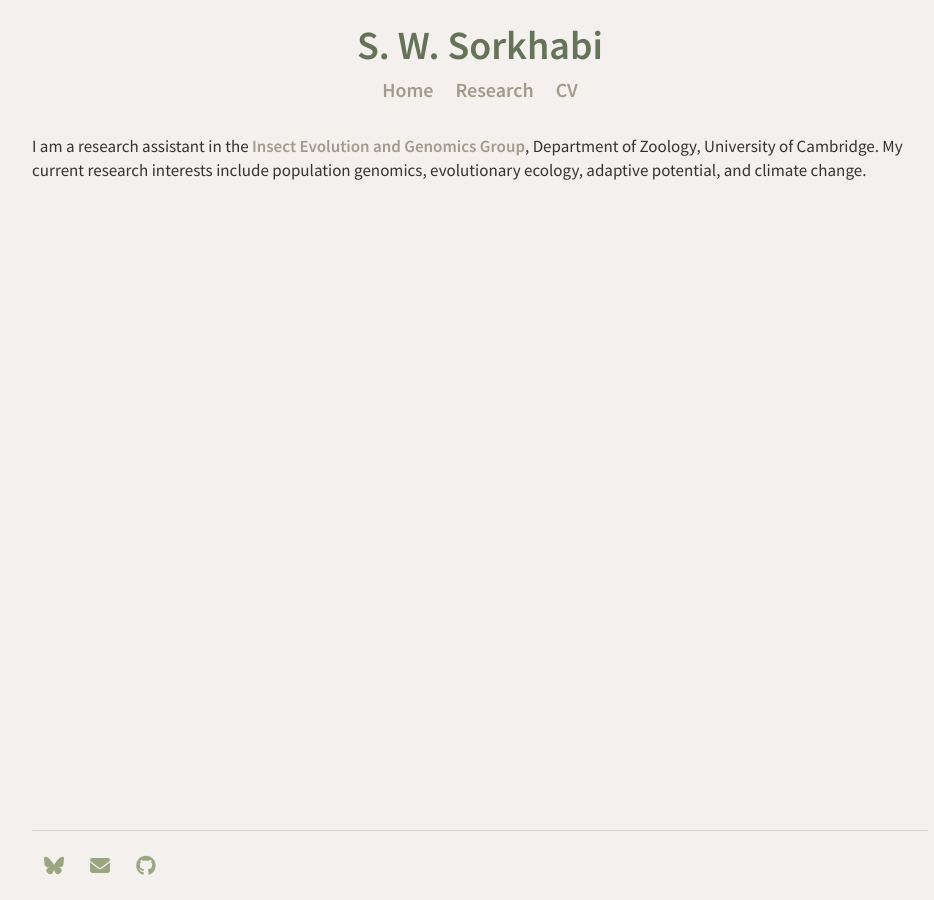
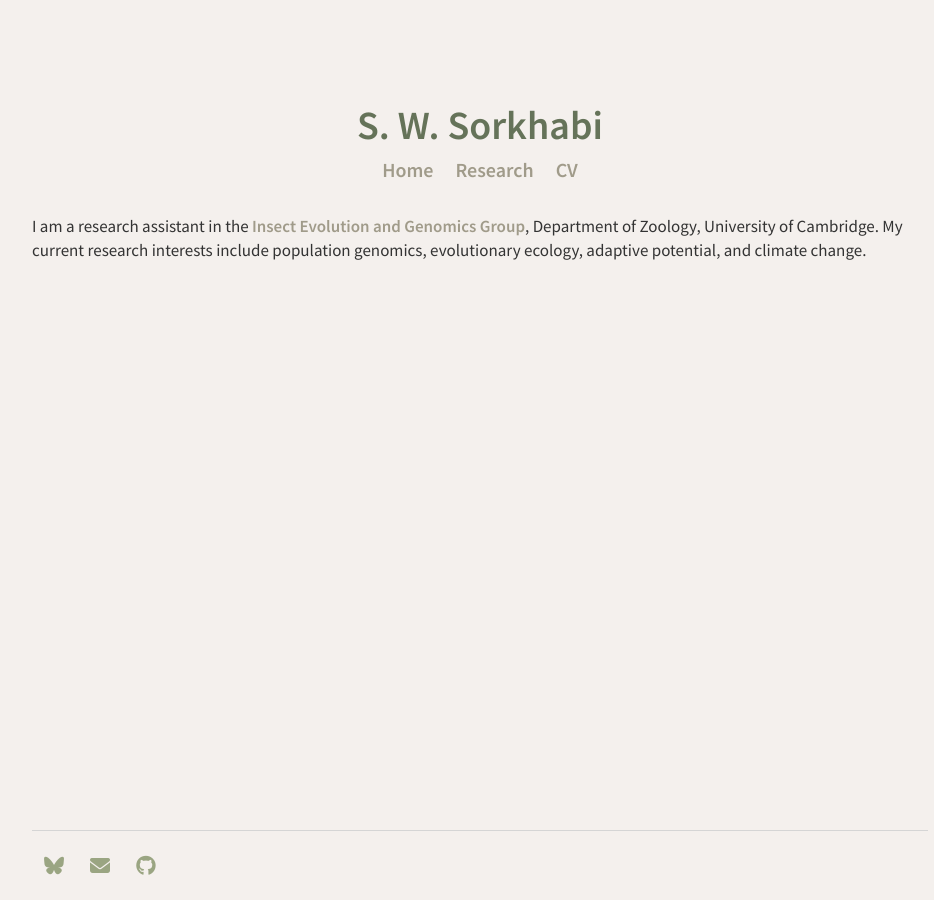
Before and after one commit to ssorkhabi/ssorkhabi.github.io, a Jekyll site: the page built from index.md, in a window 1280 px wide. Shown: the whole page, without its empty margins (160-1094 px from the left). Built offline with Jekyll 4.4.1, drawn with Linux system fonts in a browser that asks for light colours.

Commit message:
Increase h1 margin-top to 100px

```diff
--- a/css/main.css
+++ b/css/main.css
@@ -106,7 +106,7 @@ a:hover {
 }
 
 h1 {
-  margin-top: 20px;
+  margin-top: 100px;
   font-size: 4rem;
   font-family: "Source Sans Pro", sans-serif;
   font-weight: 600;
```
